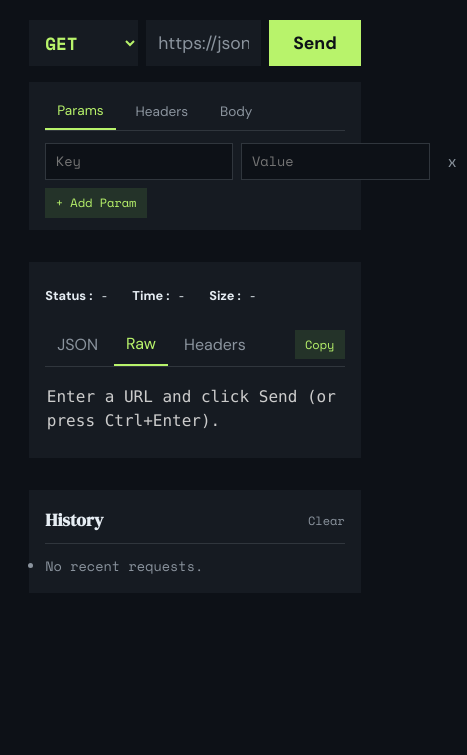
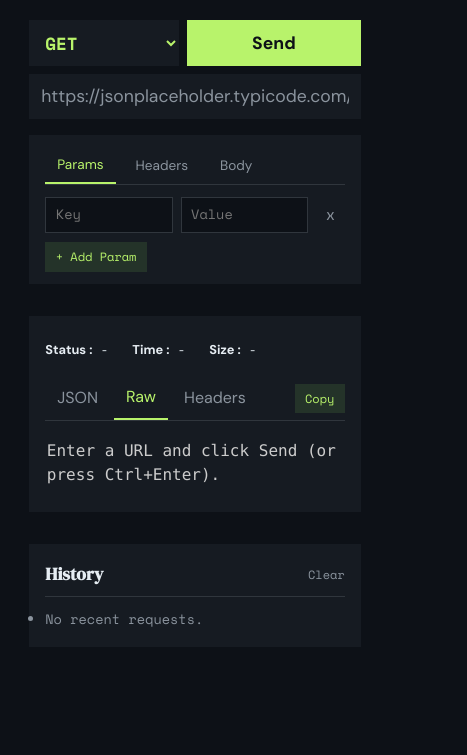
Before and after one commit to lovanshgaur/truman, a plain HTML site: page index.html in a window 390 px wide. Shown: the part 89-844 px from the top of the page, 467 px wide, since content can reach past the window. Drawn offline with nearby package versions, Linux system fonts and the light colour scheme; a web font is replaced by a local one.

Commit message:
Polished UI - Added README

```diff
--- a/styles/global.css
+++ b/styles/global.css
@@ -66,6 +66,7 @@ h3 {
 
 header {
   width: 85%;
+  max-width: 960px;
   margin-top: 2rem;
   display: flex;
   align-items: center;
@@ -95,3 +96,48 @@ header h1 {
 main {
   width: 100%;
 }
+
+.requestPanel,
+.responsePanel,
+.historyPanel {
+  max-width: 960px;
+}
+
+@media (max-width: 640px) {
+  header,
+  .requestPanel,
+  .responsePanel,
+  .historyPanel {
+    width: 92%;
+  }
+
+  .apiForm {
+    flex-wrap: wrap;
+  }
+
+  .methodSelect {
+    flex: 1;
+  }
+
+  .apiForm button {
+    flex: 1;
+  }
+
+  .apiForm input {
+    order: 3;
+    width: 100%;
+  }
+
+  .kvRow {
+    flex-wrap: wrap;
+  }
+
+  .kvRow input {
+    min-width: 40%;
+  }
+
+  .tags {
+    flex-wrap: wrap;
+    gap: 0.75rem;
+  }
+}
```
Also changed, not shown: 1 other file.
